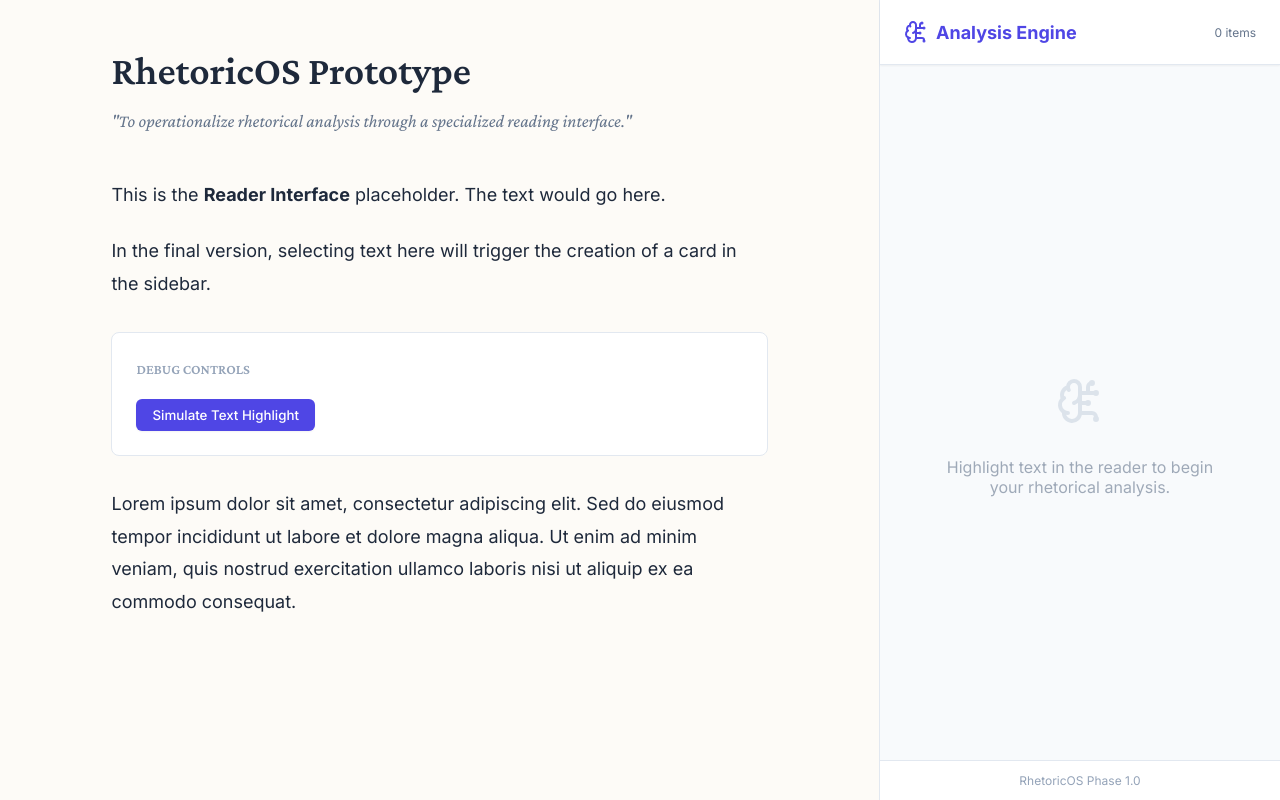
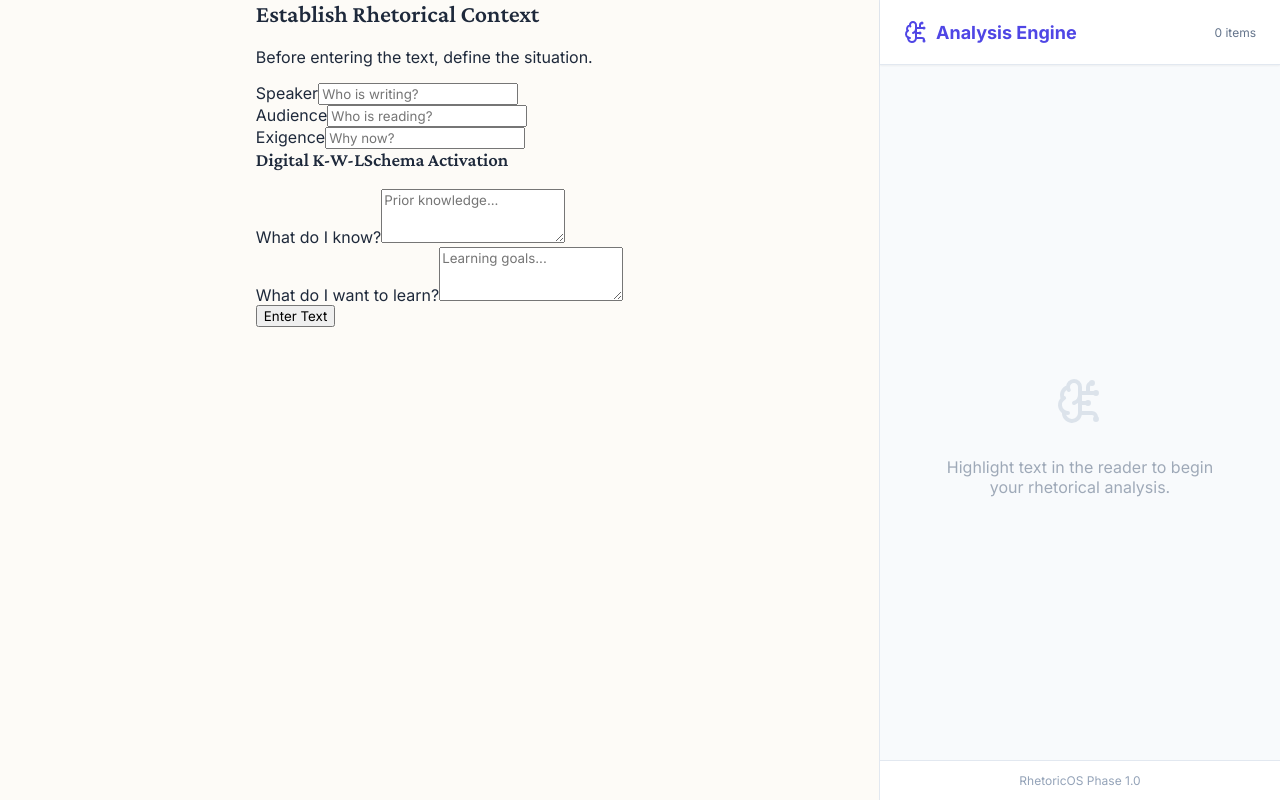
Before and after one commit to cjschmied210/SchmiedAPLang, a React (Vite) app: page / in a window 1280 px wide. Built offline with nearby package versions, Linux system fonts and the light colour scheme; the HTML template or start-up script is replaced by a standard one.

Commit message:
Implement Entry Airlock context setting and main Reader Canvas

```diff
--- a/src/App.tsx
+++ b/src/App.tsx
@@ -1,58 +1,32 @@
 import React from 'react';
 import { Sidebar } from './components/layout/Sidebar';
-import { useAppDispatch } from './app/hooks';
-import { createAnnotation } from './features/analysis/analysisSlice';
+import EntryAirlock from './components/layout/EntryAirlock';
+import Canvas from './components/reader/Canvas';
+
+// Sample Text: Queen Elizabeth I - Speech at Tilbury
+const ANCHOR_TEXT = `My loving people,
+
+We have been persuaded by some that are careful of our safety, to take heed how we commit ourselves to armed multitudes, for fear of treachery; but I assure you I do not desire to live to distrust my faithful and loving people. Let tyrants fear. I have always so behaved myself that, under God, I have placed my chiefest strength and safeguard in the loyal hearts and good-will of my subjects; and therefore I am come amongst you, as you see, at this time, not for my recreation and disport, but being resolved, in the midst and heat of the battle, to live and die amongst you all; to lay down for my God, and for my kingdom, and my people, my honour and my blood, even in the dust.
+
+I know I have the body but of a weak and feeble woman; but I have the heart and stomach of a king, and of a king of England too, and think foul scorn that Parma or Spain, or any prince of Europe, should dare to invade the borders of my realm; to which rather than any dishonour shall grow by me, I myself will take up arms, I myself will be your general, judge, and rewarder of every one of your virtues in the field.
+
+I know already, for your forwardness you have deserved rewards and crowns; and We do assure you on the word of a prince, they shall be duly paid you. In the mean time, my lieutenant general shall be in my stead, than whom never prince commanded a more noble or worthy subject; not doubting but by your obedience to my general, by your concord in the camp, and your valour in the field, we shall shortly have a famous victory over those enemies of my God, of my kingdom, and of my people.`;
 
 function App() {
-  const dispatch = useAppDispatch();
-
-  const handleSimulateHighlight = () => {
-    dispatch(createAnnotation({
-      textId: 'test-text-1',
-      start: 0,
-      end: 10,
-      text: 'Simulated highlighted text segment ' + Math.floor(Math.random() * 100),
-    }));
-  };
-
   return (
     <div className="app-container">
-      {/* Main Content Area (Reader) */}
-      <main className="main-reader">
-        <div className="reader-content">
-          <header style={{ marginBottom: '3rem' }}>
-            <h1 style={{ fontSize: '2.5rem', marginBottom: '1rem', color: 'var(--color-ink)' }}>RhetoricOS Prototype</h1>
-            <p style={{ fontSize: '1.125rem', color: 'var(--color-ink-light)', fontStyle: 'italic', fontFamily: 'var(--font-serif)' }}>
-              "To operationalize rhetorical analysis through a specialized reading interface."
-            </p>
-          </header>
-
-          <div style={{ lineHeight: 1.8, fontSize: '1.125rem', color: 'var(--color-ink)' }}>
-            <p style={{ marginBottom: '1.5rem' }}>
-              This is the <strong>Reader Interface</strong> placeholder. The text would go here.
-            </p>
-            <p style={{ marginBottom: '1.5rem' }}>
-              In the final version, selecting text here will trigger the creation of a card in the sidebar.
-            </p>
-
-            <div className="debug-panel">
-              <h3 style={{ fontSize: '0.875rem', fontWeight: 'bold', textTransform: 'uppercase', color: '#94A3B8', marginBottom: '1rem' }}>Debug Controls</h3>
-              <button
-                onClick={handleSimulateHighlight}
-                className="btn-primary"
-              >
-                Simulate Text Highlight
-              </button>
-            </div>
-
-            <p>
-              Lorem ipsum dolor sit amet, consectetur adipiscing elit. Sed do eiusmod tempor incididunt ut labore et dolore magna aliqua. Ut enim ad minim veniam, quis nostrud exercitation ullamco laboris nisi ut aliquip ex ea commodo consequat.
-            </p>
-          </div>
-        </div>
+      {/* The Main Reader Area
+        Wrapped in EntryAirlock to enforce context setting.
+      */}
+      <main className="main-reader" style={{ padding: 0 }}>
+        <EntryAirlock>
+          <Canvas text={ANCHOR_TEXT} textId="tilbury-1588" />
+        </EntryAirlock>
       </main>
 
-      {/* The Thinking Sidebar */}
+      {/* The Thinking Sidebar
+        Always visible to the right
+      */}
       <Sidebar />
     </div>
   );
```
